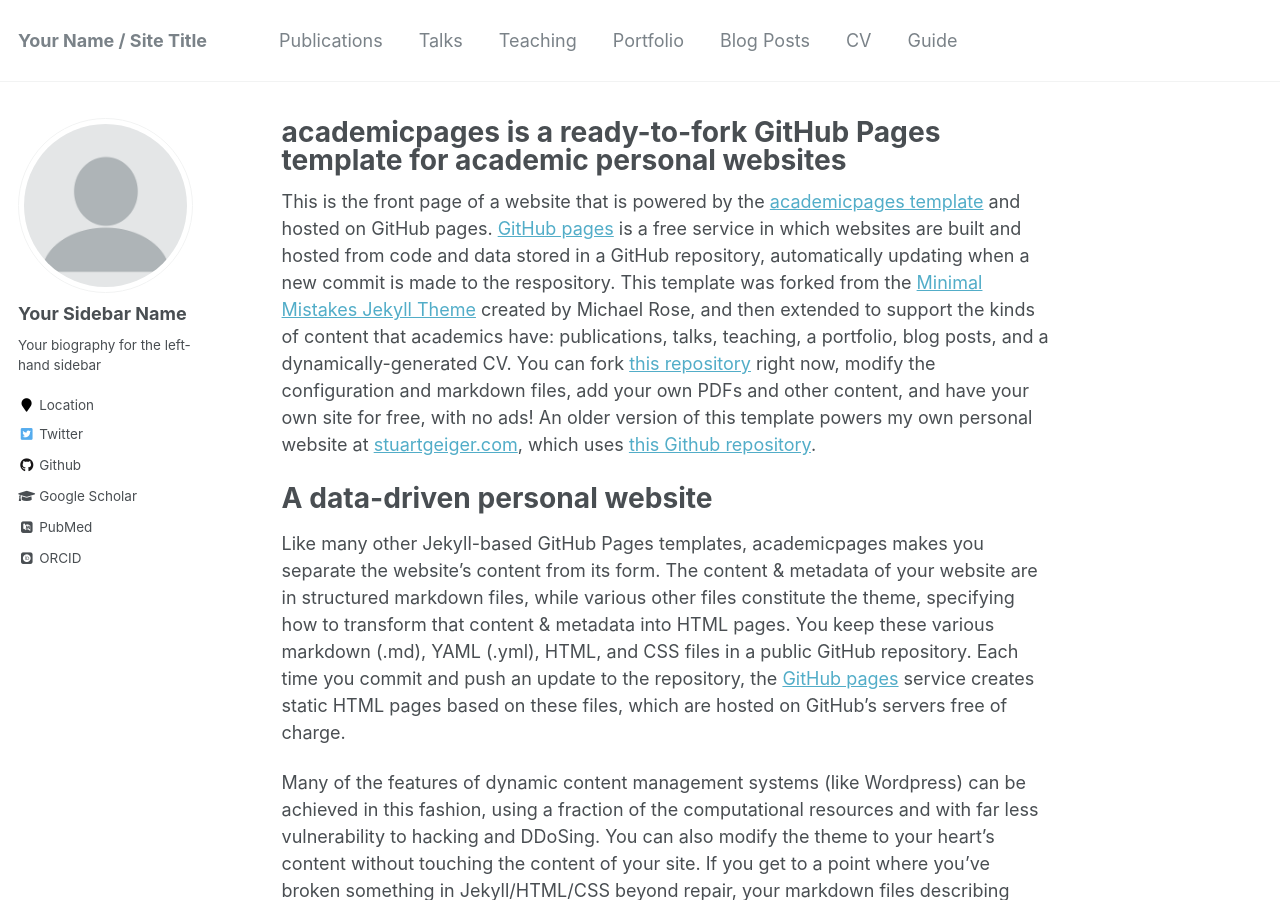
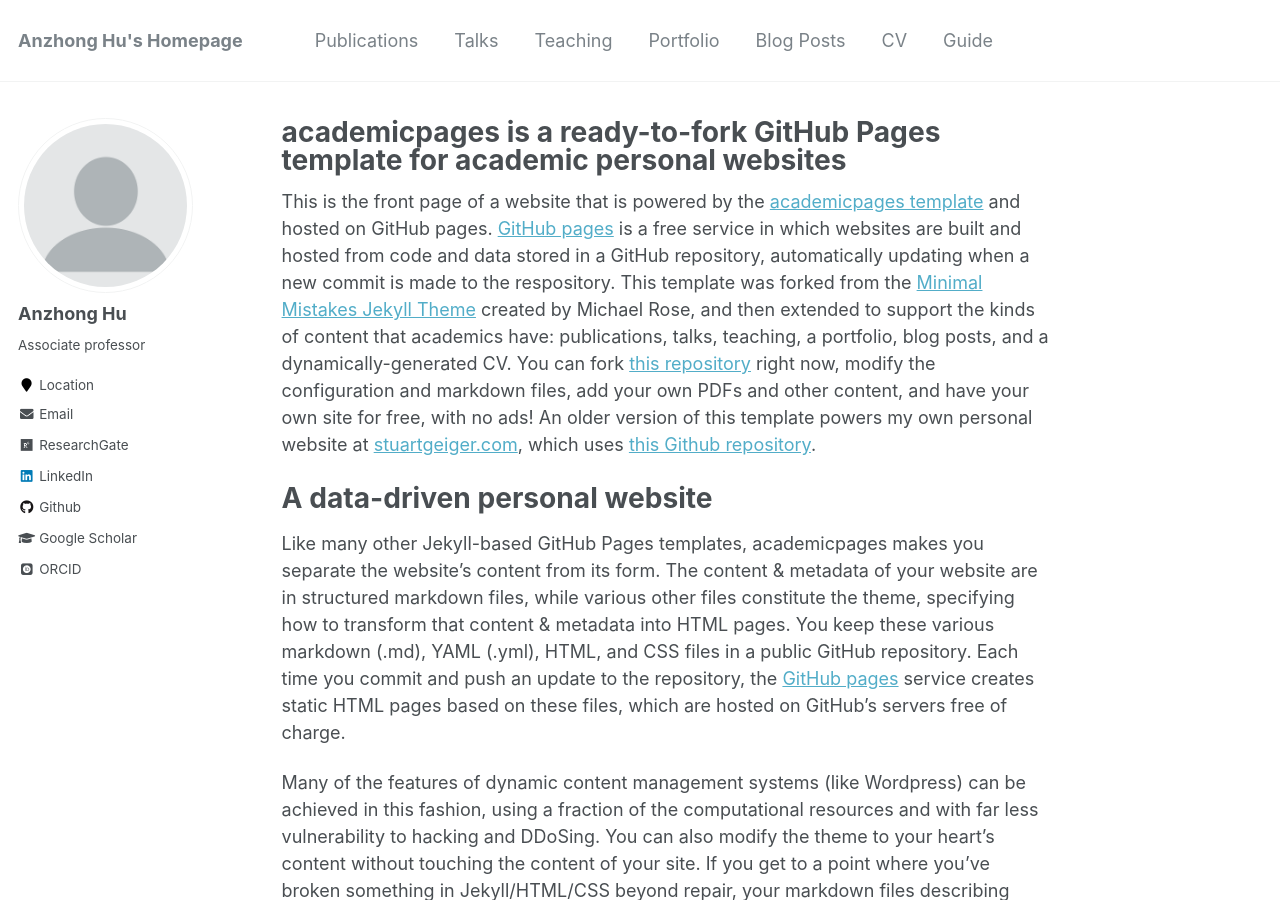
Before and after one commit to anzhonghu/anzhonghu, a Jekyll site: the page built from _pages/about.md, in a window 1280 px wide and 900 px high. Built offline with Jekyll 4.4.1, drawn with Linux system fonts in a browser that asks for light colours; some web fonts are replaced; some of the changed text lies outside the part shown.

Commit message:
Update _config.yml

```diff
--- a/_config.yml
+++ b/_config.yml
@@ -7,13 +7,13 @@
 
 # Site Settings
 locale                   : "en-US"
-title                    : "Your Name / Site Title"
+title                    : "Anzhong Hu's Homepage"
 title_separator          : "-"
-name                     : &name "Your Name"
-description              : &description "personal description"
-url                      : https://academicpages.github.io # the base hostname & protocol for your site e.g. "https://mmistakes.github.io"
+name                     : &name "Anzhong Hu"
+description              : &description "Associate professor"
+url                      : https://anzhonghu.github.io # the base hostname & protocol for your site e.g. "https://mmistakes.github.io"
 baseurl                  : "" # the subpath of your site, e.g. "/blog"
-repository               : "academicpages/academicpages.github.io"
+repository               : "anzhonghu/anzhonghu.github.io"
 teaser                   :  # filename of teaser fallback teaser image placed in /images/, .e.g. "500x300.png"
 breadcrumbs              : false # true, false (default)
 words_per_minute         : 160
@@ -80,15 +80,15 @@
 
 # Site Author
 author:
-  name             : "Your Sidebar Name"
+  name             : "Anzhong Hu"
   avatar           : "profile.png"
-  bio              : "Your biography for the left-hand sidebar"
+  bio              : "Associate professor"
   location         : "Location"
   employer         :
-  pubmed           : "https://www.ncbi.nlm.nih.gov/pubmed/?term=john+snow"
-  googlescholar    : "http://yourfullgooglescholarurl.com"
-  email            :
-  researchgate     :  # example: "https://www.researchgate.net/profile/yourprofile"
+  pubmed           :
+  googlescholar    : "https://scholar.google.com/citations?user=D7KEVpMAAAAJ"
+  email            : "mailto:huaz@hdu.edu.cn"
+  researchgate     : "https://www.researchgate.net/profile/Anzhong_Hu"
   uri              :
   bitbucket        :
   codepen          :
@@ -96,20 +96,20 @@
   flickr           :
   facebook         :
   foursquare       :
-  github           : "academicpages"
+  github           : "anzhonghu"
   google_plus      :
   keybase          :
   instagram        :
   impactstory      : #"https://profiles.impactstory.org/u/xxxx-xxxx-xxxx-xxxx"
   lastfm           :
-  linkedin         :
-  orcid            : "http://orcid.org/yourorcidurl"
+  linkedin         : "https://www.linkedin.com/in/anzhonghu/"
+  orcid            : "http://orcid.org/0000-0003-3618-6321"
   pinterest        :
   soundcloud       :
   stackoverflow    : # http://stackoverflow.com/users/123456/username
   steam            :
   tumblr           :
-  twitter          : "replacethistwitterhandle"
+  twitter          :
   vine             :
   weibo            :
   xing             :
```
